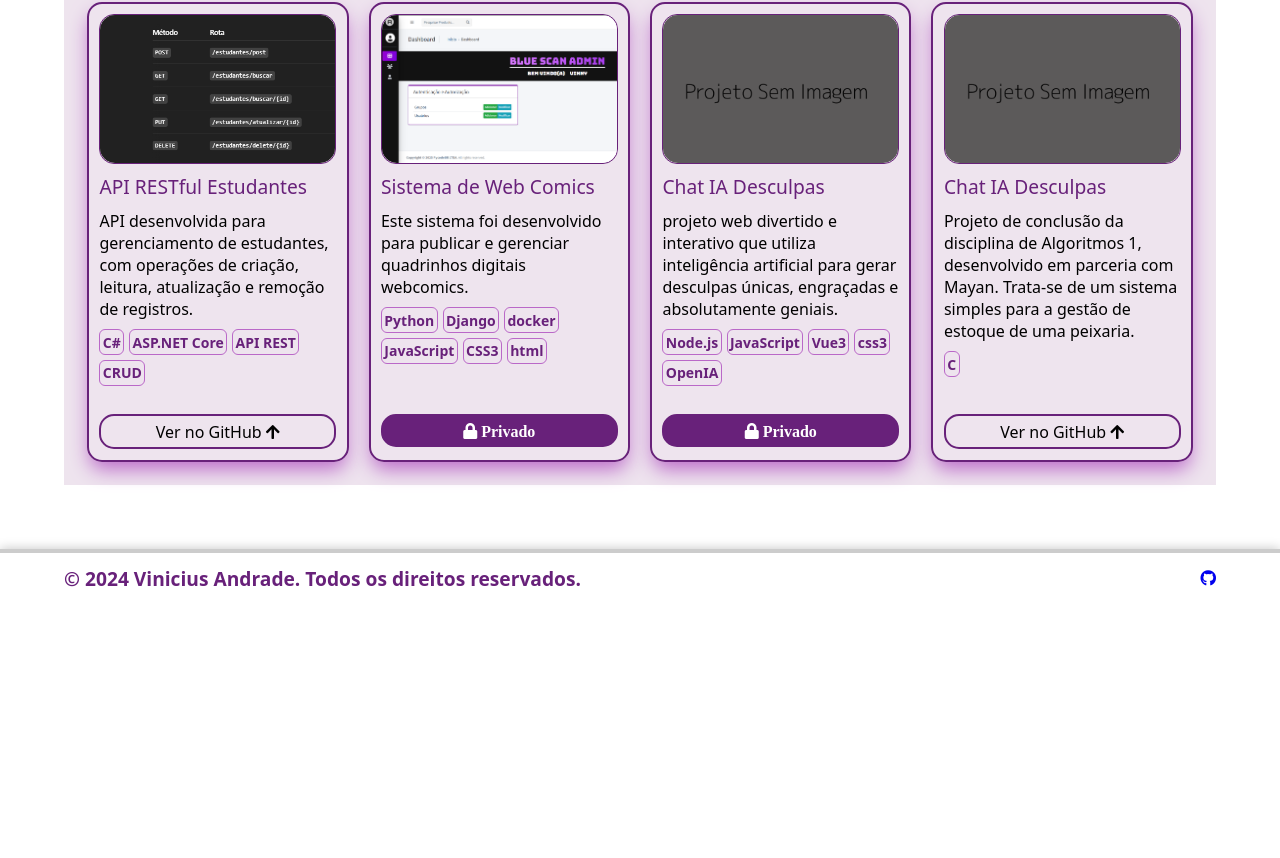
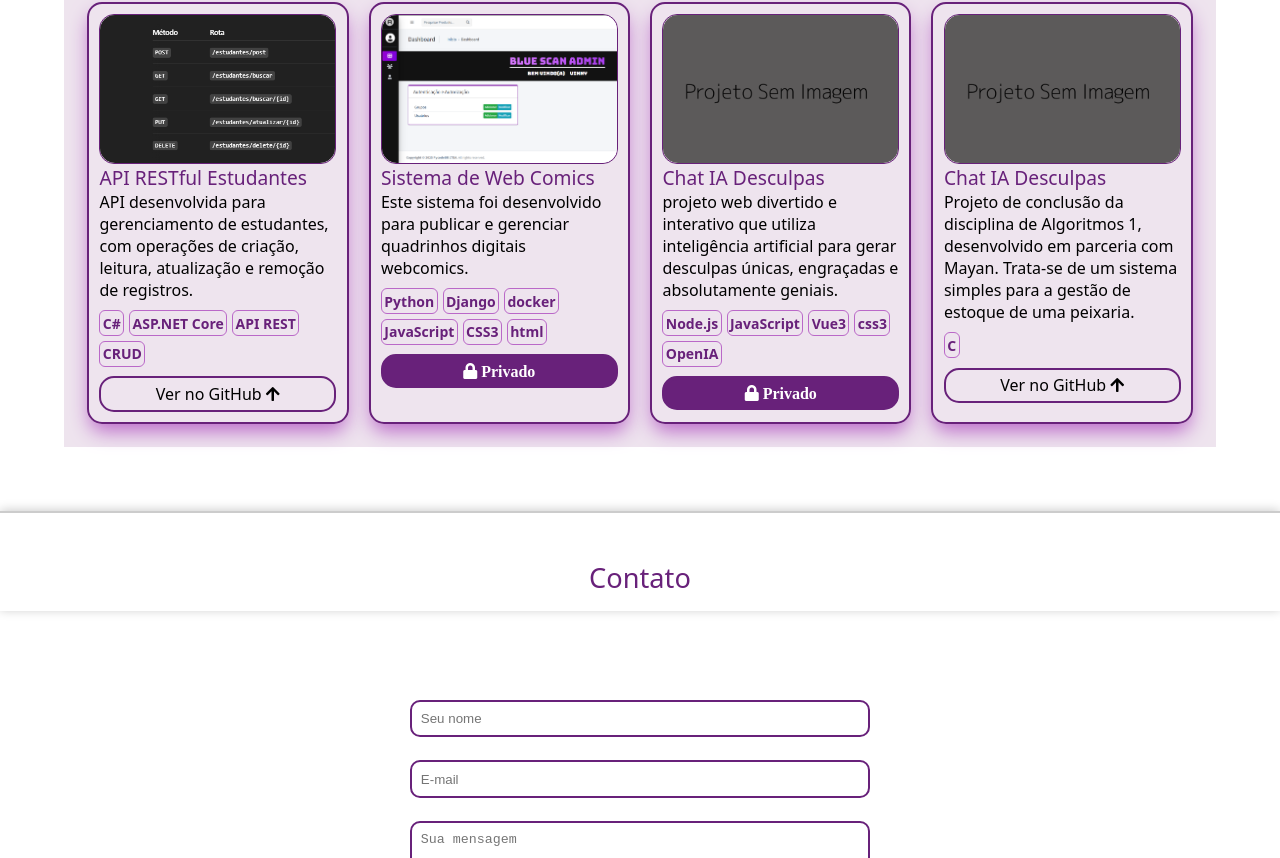
Before and after one commit to Vinny00101/My-Web, a React (Vite) app: page / in a window 1280 px wide. Shown: the part 1502-2360 px from the top of the page. Before the commit the page ends 2106 px from the top, so only its background shows below. Built offline with nearby package versions, Linux system fonts and the light colour scheme.

Commit message:
ADD: tags and import

```diff
--- a/src/components/footer.jsx
+++ b/src/components/footer.jsx
@@ -1,10 +1,16 @@
 import "../style/footer.css"
+import ContactComponent from "./Contact.jsx"
 
-export default function FooterComponent () {
+export default function FooterComponent() {
     return (
         <>
             <footer>
-             <div className="footer-infor"></div>
+                <div className="footer-infor">
+                    <h1 className="title tcontato">Contato</h1>
+                    <div className="container-content">
+                        <ContactComponent/>
+                    </div>
+                </div>
                 <div className="footer-copyright-infor-link">
                     <span>© 2024 Vinicius Andrade. Todos os direitos reservados.</span>
                     <a href="https://github.com/Vinny00101" title="github"><i className="fab fa-github"></i></a>
--- a/src/components/projects.jsx
+++ b/src/components/projects.jsx
@@ -44,12 +44,14 @@ export default function ProjectComponent() {
                             <div className="imagem-content">
                                 <img src={FotoProject1} alt="foto-Project1" />
                             </div>
-                            <div className="conatiner-infor-card">
+                            <div className="container-infor-card">
                                 <h1>API RESTful Estudantes</h1>
+                                <div className="container-infor">
                                     <p>
                                         API desenvolvida para gerenciamento de estudantes,
                                         com operações de criação, leitura, atualização e remoção de registros.
                                     </p>
+                                </div>
                                 <div className="gruop-tags">
                                     {TagsCSharp.map((Tag, index) => (
                                         <TagComponent key={index}>{Tag}</TagComponent>
@@ -71,11 +73,13 @@ export default function ProjectComponent() {
                             <div className="imagem-content">
                                 <img src={FotoProject2} alt="" />
                             </div>
-                            <div className="conatiner-infor-card">
+                            <div className="container-infor-card">
                                 <h1>Sistema de Web Comics</h1>
+                                <div className="container-infor">
                                 <p>
                                     Este sistema foi desenvolvido para publicar e gerenciar quadrinhos digitais webcomics.
                                 </p>
+                                </div>
                                 <div className="gruop-tags">
                                     {TagsProjectPython.map((Tag, index) => (
                                         <TagComponent key={index}>{Tag}</TagComponent>
@@ -92,11 +96,13 @@ export default function ProjectComponent() {
                             <div className="imagem-content">
                                 <img src={defaultProject} alt="foto-Project3" />
                             </div>
-                            <div className="conatiner-infor-card">
+                            <div className="container-infor-card">
                                 <h1>Chat IA Desculpas</h1>
+                                <div className="container-infor">
                                 <p>
                                     projeto web divertido e interativo que utiliza inteligência artificial para gerar desculpas únicas, engraçadas e absolutamente geniais.
                                 </p>
+                                </div>
                                 <div className="gruop-tags">
                                     {TagsChatIA.map((Tag, index) => (
                                         <TagComponent key={index}>{Tag}</TagComponent>
@@ -113,12 +119,14 @@ export default function ProjectComponent() {
                             <div className="imagem-content">
                                 <img src={defaultProject} alt="foto-Project4" />
                             </div>
-                            <div className="conatiner-infor-card">
+                            <div className="container-infor-card">
                                 <h1>Chat IA Desculpas</h1>
+                                <div className="container-infor">
                                 <p>
                                     Projeto de conclusão da disciplina de Algoritmos 1, desenvolvido em parceria com Mayan.
                                     Trata-se de um sistema simples para a gestão de estoque de uma peixaria.
                                 </p>
+                                </div>
                                 <div className="gruop-tags">
                                     {TagsProjetoC.map((Tag, index) => (
                                         <TagComponent key={index}>{Tag}</TagComponent>
```
Lines whose indentation alone changed are shown as unchanged.
